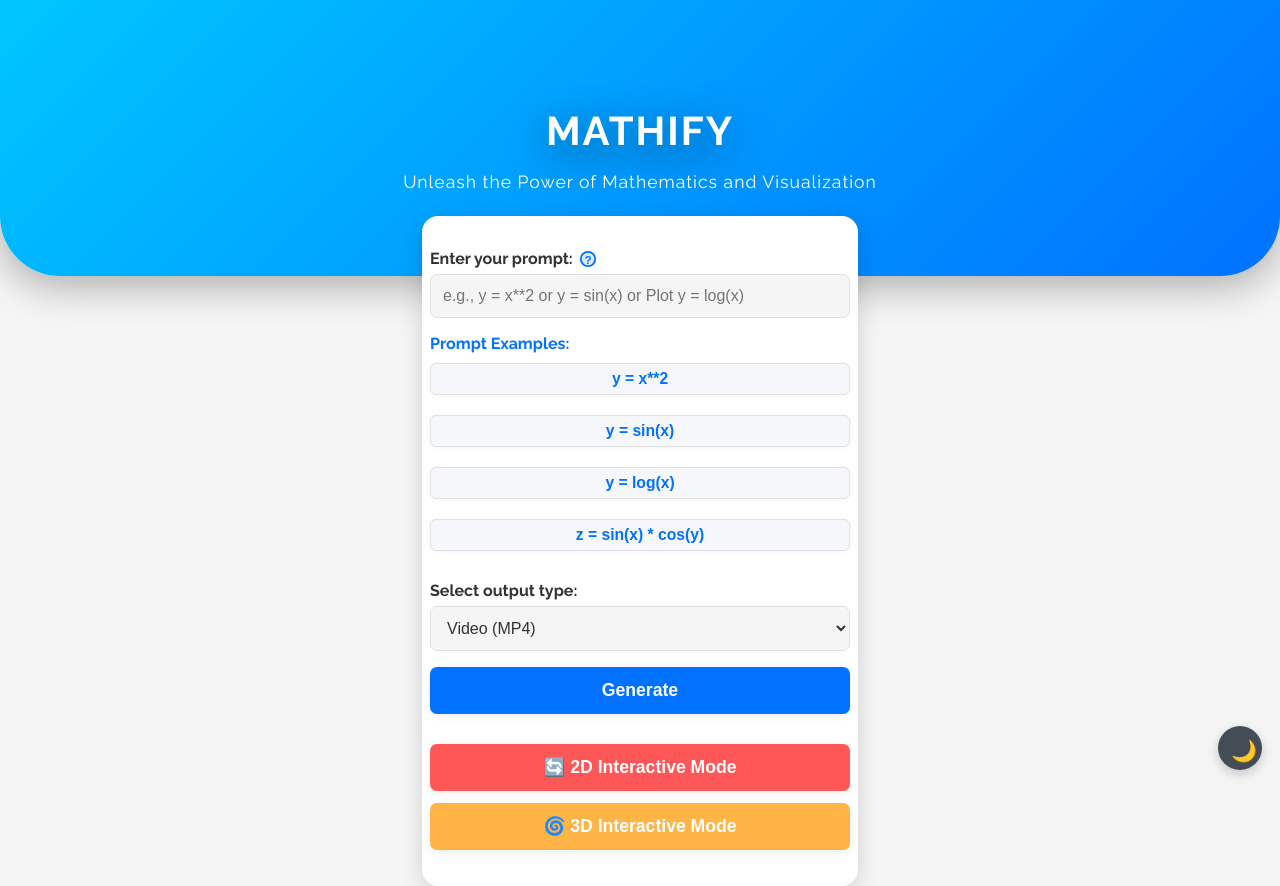
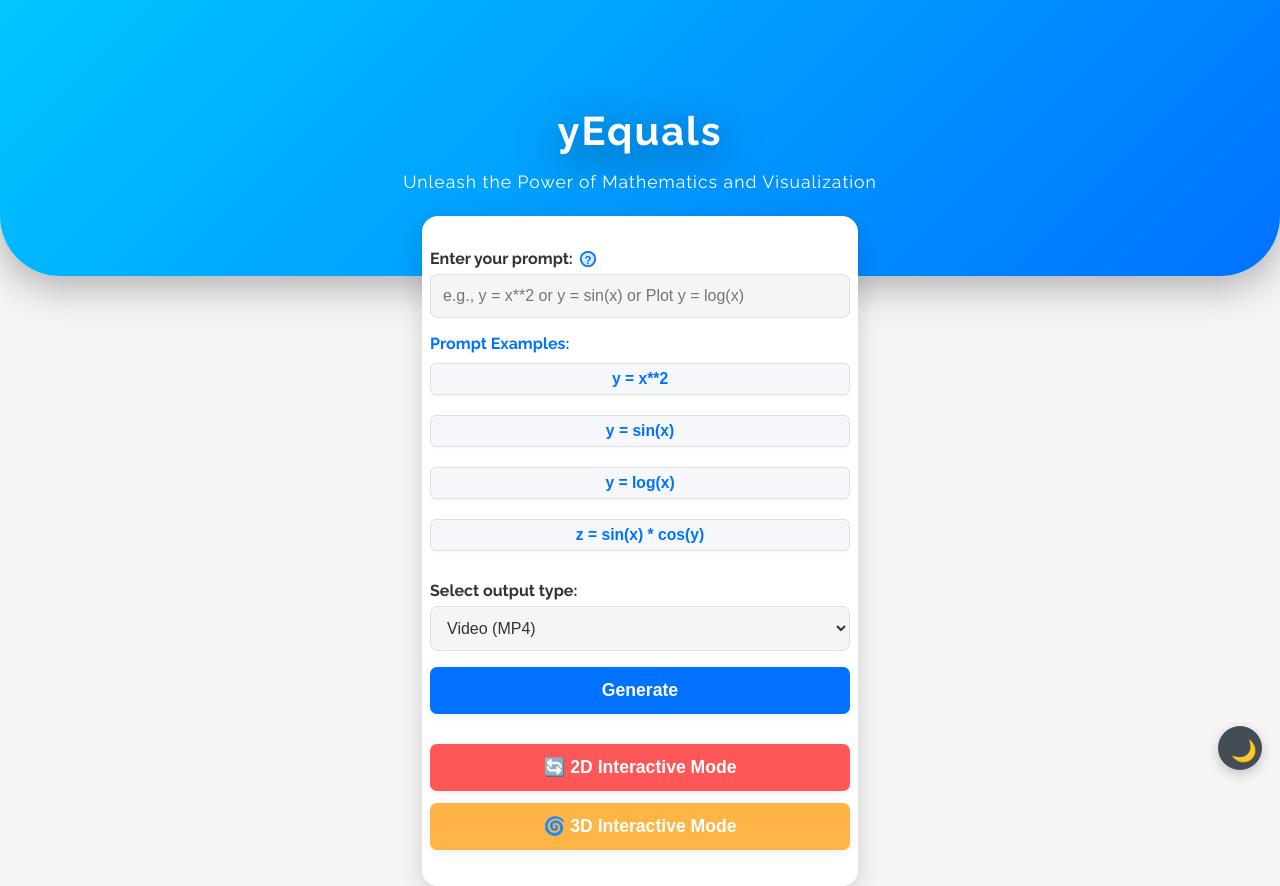
Before and after one commit to cp50/Prompt2Visuals, a FastAPI app: page / in a window 1280 px wide. Run offline with FastAPI, Linux system fonts and the light colour scheme.

Commit message:
changes made in index.html

```diff
--- a/templates/index.html
+++ b/templates/index.html
@@ -322,7 +322,7 @@
 </head>
 <body>
     <div class="hero">
-        <h1>MATHIFY</h1>
+        <h1>yEquals</h1>
         <p>Unleash the Power of Mathematics and Visualization</p>
     </div>
 
```
